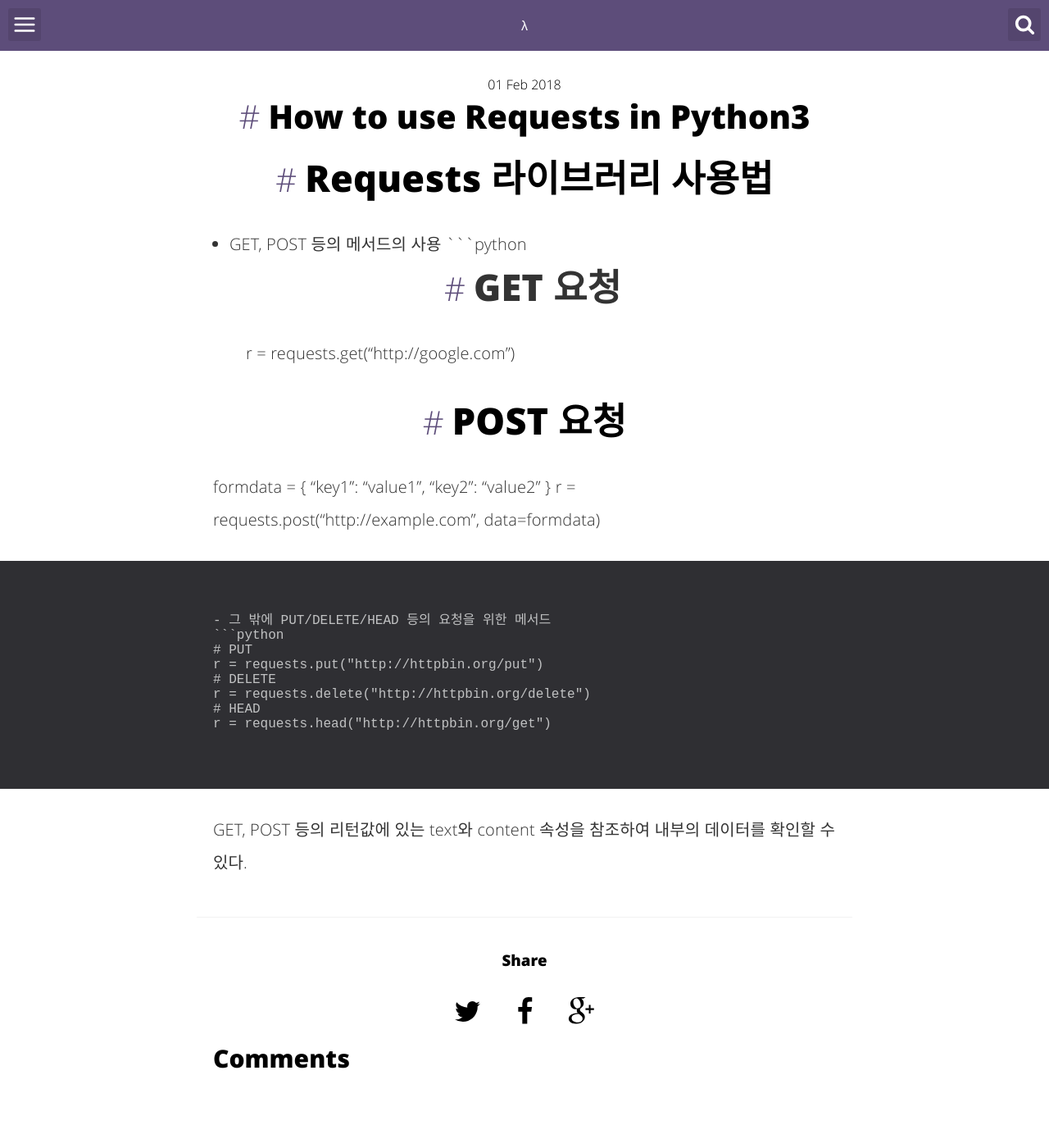
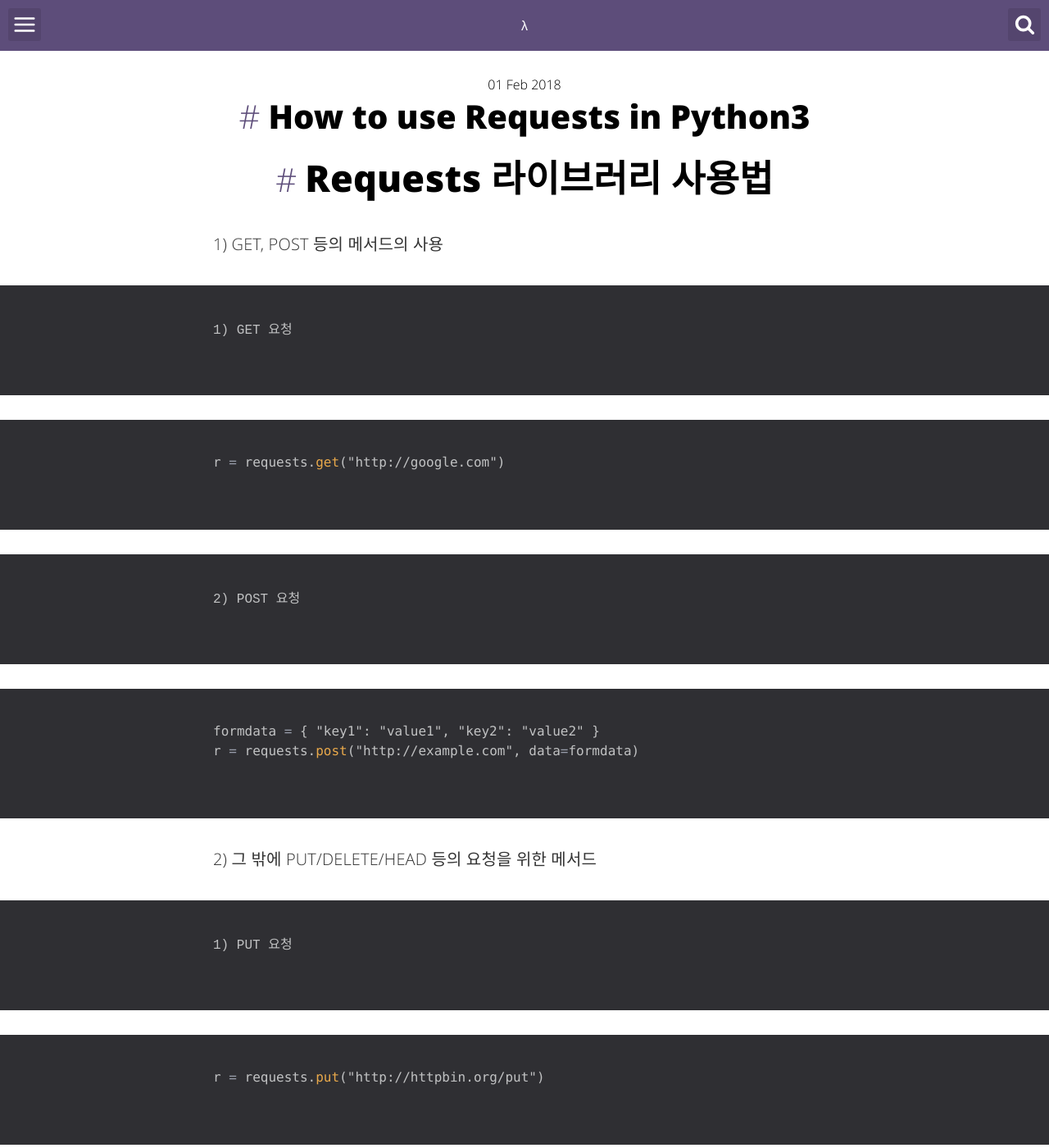
Before and after one commit to rainofpainki/rainofpainki.github.io, a Jekyll site: the page built from _posts/2018-02-01-requests.md, in a window 1280 px wide and 1400 px high. Shown: the whole window at 82% size. Built offline with Jekyll 4.4.1, drawn with Linux system fonts in a browser that asks for light colours; comment, search, counter and statistics services are not loaded; some of the changed text lies outside the part shown.

Commit message:
Updated to "How to use Requests"

````diff
--- a/_posts/2018-02-01-requests.md
+++ b/_posts/2018-02-01-requests.md
@@ -5,23 +5,40 @@ date:   2018-02-01 10:58:00 +0900
 categories: Python Python3 Requests
 ---
 # Requests 라이브러리 사용법
-- GET, POST 등의 메서드의 사용
+1) GET, POST 등의 메서드의 사용
+
+    1) GET 요청
+
+
 ```python
-# GET 요청
 r = requests.get("http://google.com")
+```
 
-# POST 요청
+    2) POST 요청
+
+```python
 formdata = { "key1": "value1", "key2": "value2" }
 r = requests.post("http://example.com", data=formdata)
 ```
 
-- 그 밖에 PUT/DELETE/HEAD 등의 요청을 위한 메서드
+2) 그 밖에 PUT/DELETE/HEAD 등의 요청을 위한 메서드
+
+    1) PUT 요청
+
 ```python
-# PUT
 r = requests.put("http://httpbin.org/put")
-# DELETE
+```
+
+    2) DELETE 요청
+
+```python
 r = requests.delete("http://httpbin.org/delete")
-# HEAD
+```
+
+    3) HEAD 사용
+
+```python
 r = requests.head("http://httpbin.org/get")
 ```
+
 GET, POST 등의 리턴값에 있는 text와 content 속성을 참조하여 내부의 데이터를 확인할 수 있다.
````
